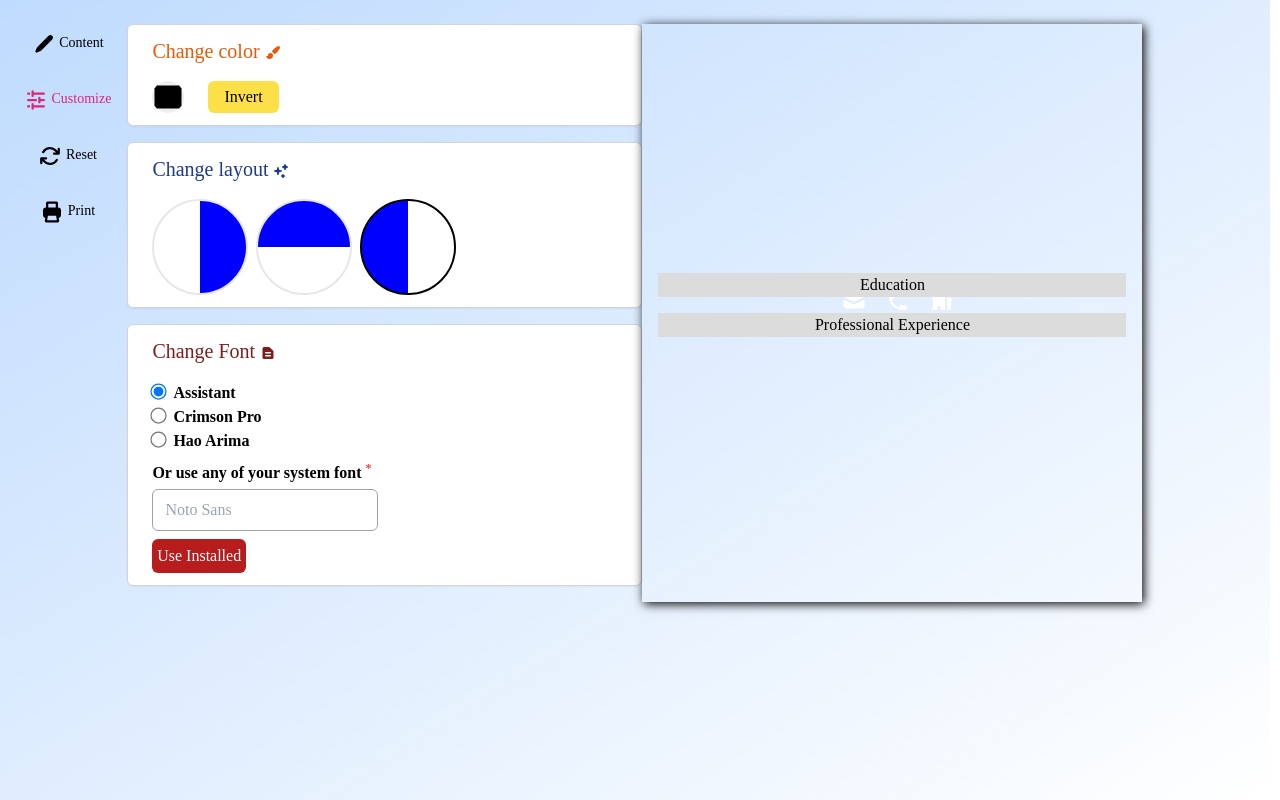
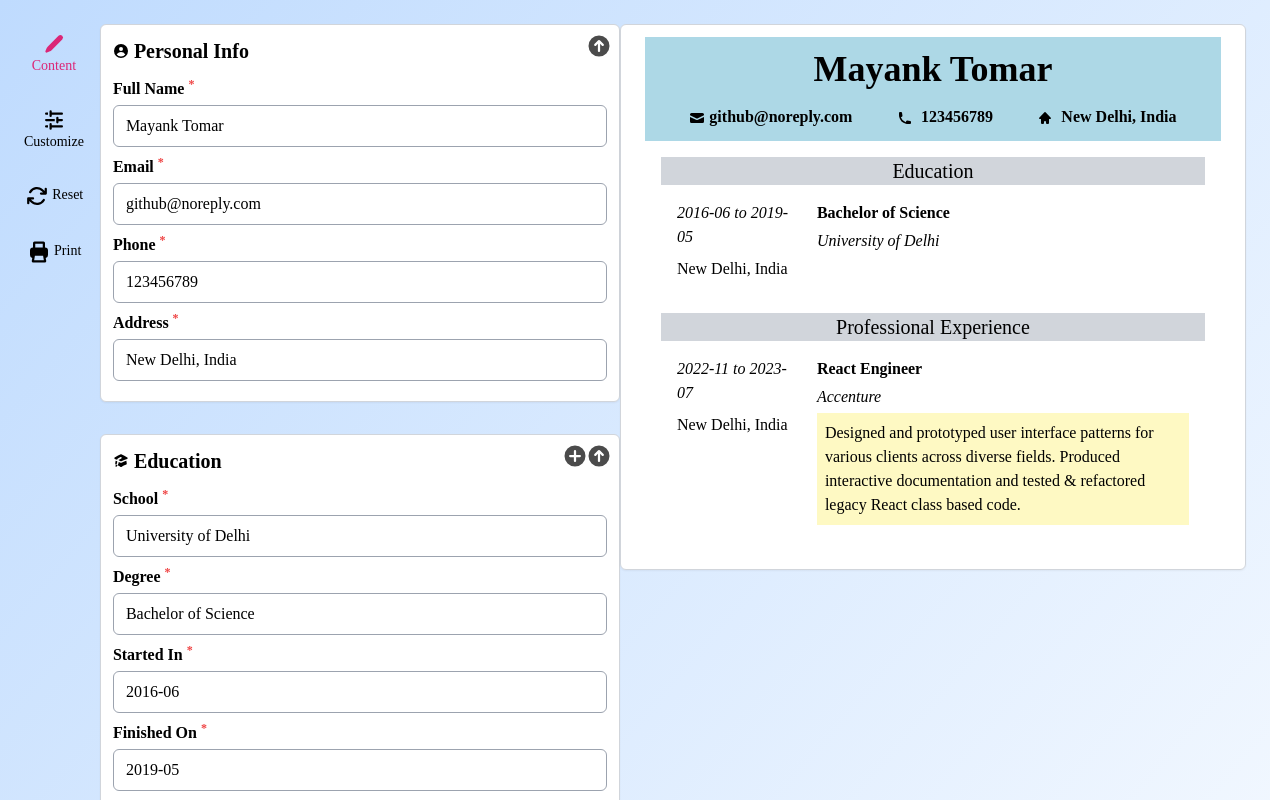
Before and after one commit to mynk-tmr/CV-Builder, a React (Vite) app: page / in a window 1280 px wide. Shown: the top 800 px of the page. Built offline with nearby package versions, Linux system fonts and the light colour scheme; a web font is replaced by a local one.

Commit message:
add resume component

```diff
--- a/src/components/App.jsx
+++ b/src/components/App.jsx
@@ -3,21 +3,28 @@ import "@fontsource-variable/crimson-pro";
 import "@fontsource-variable/arima";
 import "../index.css";
 import { useState } from "react";
+import { personal, education, experience } from "../config/data";
 import FormContainer from "./FormContainer";
 import SideBar from "./SideBar";
 import CustomiseContainer from "./CustomiseContainer";
 import Resume from "./Resume/Resume";
 
 const App = () => {
-  const [activeTab, setActiveTab] = useState(1);
+  const [activeTab, setActiveTab] = useState(0);
   const [font, setFont] = useState("Assistant Variable");
-  const [layout, setLayout] = useState("--ltr");
-  const [userData, setUserData] = useState("");
-  console.log(userData);
+  const [layout, setLayout] = useState("--tb");
+  const [userData, setUserData] = useState({
+    personal,
+    education,
+    experience,
+  });
   return (
-    <main style={{ fontFamily: font }} className="flex">
+    <main style={{ fontFamily: font }} className="flex relative">
       <SideBar activeTab={activeTab} setActiveTab={setActiveTab} />
-      {activeTab === 0 && <FormContainer setUserData={setUserData} />}
+      <section className="grow">
+        {activeTab === 0 && (
+          <FormContainer userData={userData} setUserData={setUserData} />
+        )}
         {activeTab === 1 && (
           <CustomiseContainer
             currentFont={font}
@@ -26,6 +33,7 @@ const App = () => {
             changeLayout={(e) => setLayout(e.target.value)}
           />
         )}
+      </section>
       <Resume userData={userData} />
     </main>
   );
--- a/src/components/FormContainer.jsx
+++ b/src/components/FormContainer.jsx
@@ -1,26 +1,55 @@
-import { BriefcaseIcon, UserCircleIcon } from "@heroicons/react/16/solid";
+import {
+  BriefcaseIcon,
+  UserCircleIcon,
+  AcademicCapIcon,
+} from "@heroicons/react/16/solid";
 import FormSection from "./FormSection";
+import { FormProvider, useForm } from "react-hook-form";
+import { clearValues } from "../config/data";
+import { useEffect } from "react";
 
-const FormContainer = ({ setUserData }) => {
+const FormContainer = ({ userData, setUserData }) => {
+  const formMethods = useForm({
+    defaultValues: userData,
+  });
+
+  const { watch } = formMethods;
+  useEffect(() => {
+    //callback runs when any value change by user
+    const watchAll = watch((values) => {
+      setUserData(values);
+    });
+    () => watchAll.unsubscribe();
+  }, []);
+
+  let protoPersonal = clearValues(userData.personal);
+  let protoEducation = clearValues(userData.education);
+  let protoExperience = clearValues(userData.experience);
+
   return (
     <section className="grid gap-y-8 w-[65ch]">
+      <FormProvider {...formMethods}>
         <FormSection
           visualTitle={
             <span>
-            <UserCircleIcon /> Education
+              <UserCircleIcon /> Personal Info
+            </span>
+          }
+          labels={["Full Name", "Email", "Phone", "Address"]}
+          pins={Object.keys(protoPersonal)}
+          sectionName="personal"
+          appendPrototype={protoPersonal}
+        />
+        <FormSection
+          visualTitle={
+            <span>
+              <AcademicCapIcon /> Education
             </span>
           }
           labels={["School", "Degree", "Started In", "Finished On", "Location"]}
-        pins={["school", "degree", "startedIn", "finishedOn", "location"]}
-        sectionName="Education"
-        initValues={{
-          //pins and keys must be same
-          school: "University of Delhi",
-          degree: "Bachelor of Science",
-          startedIn: "2016-06",
-          finishedOn: "2019-05",
-          location: "New Delhi, India",
-        }}
+          pins={Object.keys(protoEducation)}
+          sectionName="education"
+          appendPrototype={protoEducation}
         />
         <FormSection
           visualTitle={
@@ -36,25 +65,11 @@ const FormContainer = ({ setUserData }) => {
             "Location",
             "Description",
           ]}
-        pins={[
-          "place",
-          "title",
-          "startedIn",
-          "finishedOn",
-          "location",
-          "description",
-        ]}
-        sectionName="Experience"
-        initValues={{
-          place: "Accenture",
-          title: "React Engineer",
-          startedIn: "2022-11",
-          finishedOn: "2023-07",
-          location: "New Delhi, India",
-          description:
-            "Designed and prototyped user interface patterns for various clients across diverse fields. Produced interactive documentation and tested & refactored legacy React class based code.",
-        }}
+          pins={Object.keys(protoExperience)}
+          sectionName="experience"
+          appendPrototype={protoExperience}
         />
+      </FormProvider>
     </section>
   );
 };
--- a/src/components/FormSection.jsx
+++ b/src/components/FormSection.jsx
@@ -1,49 +1,37 @@
-import { useForm, useFieldArray } from "react-hook-form";
+import { useFieldArray, useFormContext } from "react-hook-form";
 import Input from "./Reusables/Input";
 import Accordian from "./Reusables/Accordian";
-import { useEffect } from "react";
 
 const FormSection = ({
-  initValues,
   labels,
   pins,
   sectionName,
   visualTitle,
-  onUpdate,
+  appendPrototype,
 }) => {
-  const { register, control, watch } = useForm({
-    defaultValues: {
-      [sectionName]: [initValues],
-      //e.g. education : [{ ... }],
-      //we can now use education.0.degree to register a value
-    },
-  });
-
-  const formValues = watch();
-  useEffect(() => {
-    onUpdate(formValues);
-  }, [formValues]);
-
-  const {
-    fields: collections,
-    append,
-    remove,
-  } = useFieldArray({
+  const { register } = useFormContext();
+  const { fields, append, remove } = useFieldArray({
     name: sectionName,
-    control,
+    //control (if using useForm)
   });
 
   return (
     <form className="inline-grid gap-y-4">
-      {collections.map((field, index) => (
+      {fields.map((field, index) => (
         //key must be field.id (hook provides)
         <Accordian key={field.id}>
           <Accordian.Header>{visualTitle}</Accordian.Header>
-          <Accordian.Body append={append} destroy={() => remove(index)}>
+          <Accordian.Body
+            add={() => append(appendPrototype)}
+            destroy={() => remove(index)}
+            isCopyable={sectionName !== "personal"}
+            //the first type of each subform is unremovable
+            isDeletable={index !== 0}>
             {labels.map((_, i) => (
               <Input
                 key={i}
                 label={labels[i]}
+                //e.g. eduction.0.degree
                 id={`${sectionName}.${index}.${pins[i]}`}
                 {...register(`${sectionName}.${index}.${pins[i]}`)}
               />
--- a/src/components/Resume/Body.jsx
+++ b/src/components/Resume/Body.jsx
@@ -2,15 +2,11 @@ import InfoSection from "./InfoSection";
 
 export default function Body({ eduData, expData, color, invert }) {
   return (
-    <section className="body">
-      <InfoSection
-        head={"Education"}
-        dataset={eduData}
-        {...{ color, invert }}
-      />
+    <section className="p-4 text-black grid gap-4">
+      <InfoSection head={"Education"} data={eduData} {...{ color, invert }} />
       <InfoSection
         head={"Professional Experience"}
-        dataset={expData}
+        data={expData}
         {...{ color, invert }}
       />
     </section>
--- a/src/components/Resume/Header.jsx
+++ b/src/components/Resume/Header.jsx
@@ -1,26 +1,32 @@
 import {
-  HomeModernIcon as Home,
+  HomeIcon as Home,
   EnvelopeIcon as Mail,
   PhoneIcon as Phone,
 } from "@heroicons/react/16/solid";
 
-export default function Header({ details, style }) {
-  const [username, email, phone, address] = details;
+const Header = ({ bg, data }) => {
+  const { fullname, email, phone, address } = data ?? {};
   return (
-    <section className="header" style={style}>
-      <h1>{username}</h1>
-      <section className="contact-info">
+    <header
+      style={{
+        background: bg ?? "lightblue",
+      }}
+      className="grid text-center gap-y-4 py-3">
+      <h1 className="text-4xl font-bold">{fullname}</h1>
+      <section className="flex justify-evenly flex-wrap font-semibold">
         <a href={`mailto:${email}`}>
-          <Mail />
+          <Mail className="w-4 mr-1" />
           {email}
         </a>
         <a href={`tel:${phone}`}>
-          <Phone /> {phone}
+          <Phone className="w-4 mr-1" /> {phone}
         </a>
         <a href="">
-          <Home /> {address}
+          <Home className="w-4 mr-1" /> {address}
         </a>
       </section>
-    </section>
+    </header>
   );
-}
+};
+
+export default Header;
--- a/src/components/Resume/InfoSection.jsx
+++ b/src/components/Resume/InfoSection.jsx
@@ -1,18 +1,15 @@
 import StylishPara from "./StylishPara";
 
-export default function InfoSection({ head, dataset, color, invert }) {
+export default function InfoSection({ head, data, color, invert }) {
   return (
-    <article className="info-section">
+    <article>
       <h2
-        style={{
-          color: color ,
-          backgroundColor: invert? "black" : "gainsboro",
-          textAlign: "center",
-        }}>
+        className={`text-center text-xl ${invert ? "bg-black" : "bg-gray-300"}`}
+        style={{ color }}>
         {head}
       </h2>
-      {dataset.map((datagroup, index) => (
-        <StylishPara key={index} datagroup={datagroup} />
+      {data.map((atom, index) => (
+        <StylishPara key={index} atom={atom} />
       ))}
     </article>
   );
--- a/src/components/Resume/Resume.jsx
+++ b/src/components/Resume/Resume.jsx
@@ -2,24 +2,20 @@ import "./resume.css";
 import Header from "./Header";
 import Body from "./Body";
 
-const Resume = ({
-  perData = [[]],
-  eduData = [],
-  expData = [],
-  color,
-  invert,
-  layout,
-}) => (
-  <section className="resume-container" style={{ gridTemplateAreas: layout }}>
-    <Header
-      details={perData[0].map((val) => val.at(-1))}
-      style={{
-        backgroundColor: color,
-        color: invert ? "black" : "white",
-      }}
-    />
-    <Body {...{ eduData, expData, color, invert }} />
-  </section>
-);
+const Resume = ({ userData, color, invert, layout }) => {
+  let { personal = [], education = [], experience = [] } = userData;
+  personal = personal[0];
+  return (
+    <section className="grow transition-all self-start sticky top-4 py-3 px-6 bg-white border border-gray-300 rounded-md shadow-sm">
+      <Header bg={color} data={personal} />
+      <Body
+        eduData={education}
+        expData={experience}
+        color={color}
+        invert={invert}
+      />
+    </section>
+  );
+};
 
 export default Resume;
--- a/src/components/Resume/StylishPara.jsx
+++ b/src/components/Resume/StylishPara.jsx
@@ -1,20 +1,18 @@
-export default function StylishPara({ datagroup }) {
-  const [place, role, from, to, location, jobdesc] = datagroup.map((field) =>
-    field.at(-1)
-  );
-
+export default function StylishPara({ atom }) {
   return (
-    <p className="stylishpara">
-      <span>
+    <p className="grid items-start grid-cols-[1fr_3fr] gap-4 p-4">
+      <span className="grid gap-2">
         <i>
-          {from} to {to || "present"}
+          {atom?.startedIn} to {atom?.finishedOn || "present"}
         </i>
-        <span>{location}</span>
+        <span>{atom?.location}</span>
       </span>
-      <span>
-        <b>{role}</b>
-        <i>{place}</i>
-        {jobdesc && <span className="jobdesc">{jobdesc}</span>}
+      <span className="grid gap-1">
+        <b>{atom?.title || atom?.degree}</b>
+        <i>{atom?.place || atom?.school}</i>
+        {atom?.description && (
+          <span className="bg-yellow-100 p-2">{atom.description}</span>
+        )}
       </span>
     </p>
   );
--- a/src/components/Resume/resume.css
+++ b/src/components/Resume/resume.css
@@ -4,57 +4,10 @@
   box-shadow: 2px 2px 10px black;
 
   .header {
-    display: grid;
     grid-area: header;
-    justify-items: center;
-    align-content: start;
-    padding: 1rem;
-
-    h1 {
-      font-size: 2rem;
-    }
-
-    svg {
-      margin-right: 0.25rem;
-      float: left;
-    }
-
-    a {
-      all: unset;
-      display: inline-block;
-      padding: 1rem 0;
-      font-size: 1rem;
-      margin-left: 1rem;
-      word-break: break-word;
-    }
   }
 
   .body {
     grid-area: body;
-    padding: 1rem;
-    color: black;
-    min-width: 500px;
-
-    .info-section {
-      margin-bottom: 1rem;
-
-      .stylishpara {
-        display: grid;
-        align-items: start;
-        grid-template-columns: 1fr 3fr;
-        gap: 1rem;
-        padding: 1rem;
-
-        span {
-          display: grid;
-          row-gap: 0.5rem;
-
-          .jobdesc {
-            background-color: gainsboro;
-            padding: 0.5rem;
-          }
-        }
-      }
-    }
   }
 }
--- a/src/components/Reusables/Accordian.jsx
+++ b/src/components/Reusables/Accordian.jsx
@@ -7,14 +7,16 @@ const Header = ({ children }) => (
   </h2>
 );
 
-const MenuBar = ({ append, toggle, open }) => (
+const MenuBar = ({ isCopyable, add, toggle, open }) => (
   <menu className="absolute top-2 right-2 opacity-70 cursor-pointer [&_li]:inline">
+    {isCopyable && (
       <button
         type="button"
-      onClick={append}
+        onClick={add}
         className="hover:text-green-700 focus:text-green-700">
         <PlusCircleIcon />
       </button>
+    )}
     <button
       type="button"
       onClick={toggle}
@@ -24,13 +26,14 @@ const MenuBar = ({ append, toggle, open }) => (
   </menu>
 );
 
-const Body = ({ children, append, destroy }) => {
+const Body = ({ children, destroy, isDeletable, ...rest }) => {
   const [open, setOpen] = useState(true);
   const toggle = () => setOpen(!open);
-  const props = { append, destroy, open, toggle };
+  const props = { open, toggle, ...rest };
   return (
     <>
       <article className={open ? "" : "hidden"}>{children}</article>
+      {isDeletable && (
         <div className="flex justify-end">
           <button
             onClick={destroy}
@@ -39,6 +42,7 @@ const Body = ({ children, append, destroy }) => {
             Delete
           </button>
         </div>
+      )}
       <MenuBar {...props} />
     </>
   );
--- a/src/config/data.js
+++ b/src/config/data.js
@@ -1,6 +1,36 @@
-export const personConfig = [
-  { name: "Fullname", value: "Mayank Tomar" },
-  { name: "Email", value: "github@noreply.com", type: "email" },
-  { name: "Phone Number", value: "123456789", type: "tel" },
-  { name: "Address", value: "New Delhi, India" },
+export const personal = [
+  {
+    fullname: "Mayank Tomar",
+    email: "github@noreply.com",
+    phone: "123456789",
+    address: "New Delhi, India",
+  },
 ];
+
+export const education = [
+  {
+    school: "University of Delhi",
+    degree: "Bachelor of Science",
+    startedIn: "2016-06",
+    finishedOn: "2019-05",
+    location: "New Delhi, India",
+  },
+];
+
+export const experience = [
+  {
+    place: "Accenture",
+    title: "React Engineer",
+    startedIn: "2022-11",
+    finishedOn: "2023-07",
+    location: "New Delhi, India",
+    description:
+      "Designed and prototyped user interface patterns for various clients across diverse fields. Produced interactive documentation and tested & refactored legacy React class based code.",
+  },
+];
+
+export function clearValues(obj) {
+  let proto = {};
+  for (let key in obj[0]) proto[key] = "";
+  return proto;
+}
```
Lines whose indentation alone changed are shown as unchanged.
